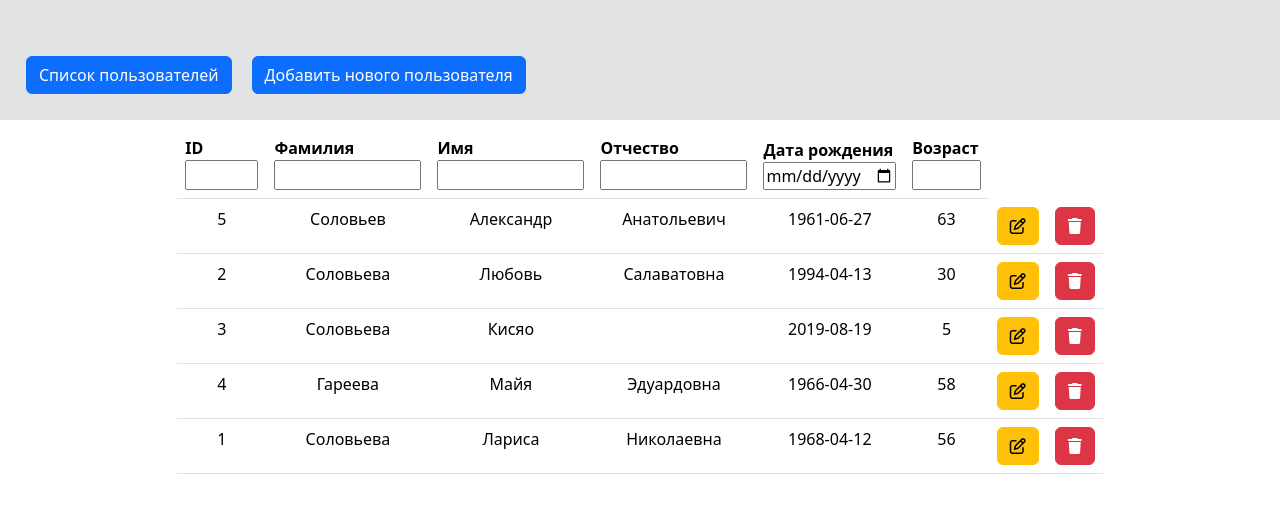
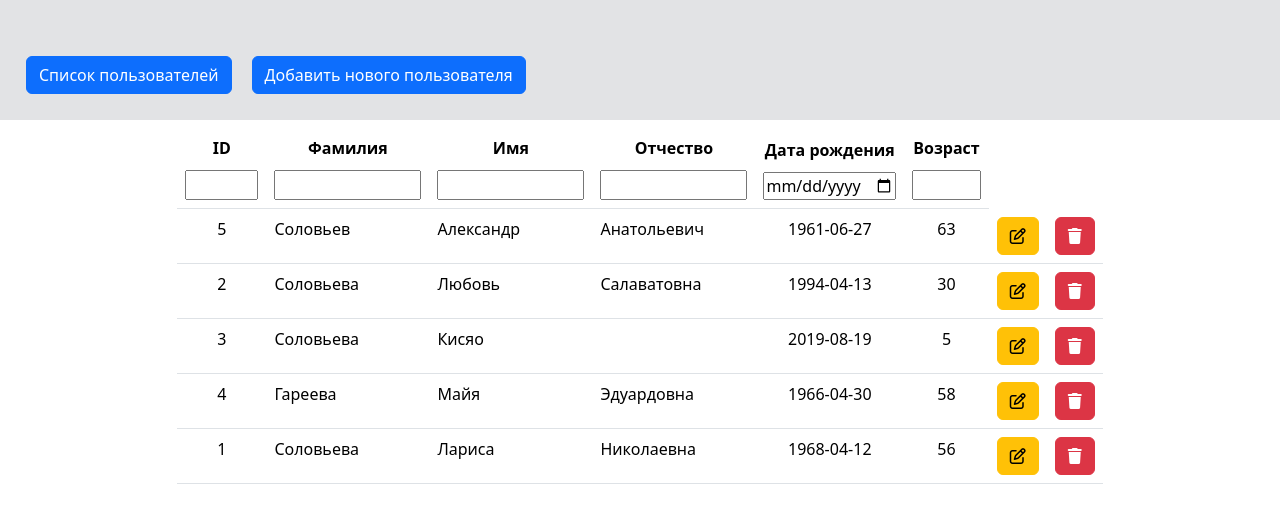
Before and after one commit to SLiubovS/vue-project-ts, a Vue app: page / in a window 1280 px wide. Shown: the top 514 px of the page. Built offline with nearby package versions, Linux system fonts and the light colour scheme.

Commit message:
поправила стили Users.vue

```diff
--- a/src/components/Users.vue
+++ b/src/components/Users.vue
@@ -266,46 +266,46 @@ function searchByInputAge() {
 
 <template>
   <div class="container">
-    <table class="table table-hover">
+    <table class="table table-hover table__tbody_align">
       <thead>
         <tr>
-          <th class="table__th_align" scope="col">
-            <div @click="sortById">ID</div>
+          <th scope="col" class="table__th_align">
+            <div @click="sortById" class="table__div_padding">ID</div>
             <div>
               <input class="table__inputId_size" type="number" v-model="inputId" @input="searchByInputId">
             </div>
           </th>
-          <th class="" scope="col">
-            <div @click="sortByLastName">Фамилия</div>
+          <th class="table__th_align" scope="col">
+            <div @click="sortByLastName" class="table__div_padding">Фамилия</div>
             <div>
-              <input class="" type="text" size="10" oninput="this.size=Math.max(this.value.length, 10)" v-model="inputLastName"
+              <input type="text" size="10" oninput="this.size=Math.max(this.value.length, 10)" v-model="inputLastName"
                 @input="searchByInputLastName">
             </div>
           </th>
-          <th class="" scope="col">
-            <div @click="sortByFirstName">Имя</div>
+          <th class="table__th_align" scope="col">
+            <div @click="sortByFirstName" class="table__div_padding">Имя</div>
             <div>
-              <input class="" type="text" size="10" oninput="this.size=Math.max(this.value.length, 10)" v-model="inputFirstName"
+              <input type="text" size="10" oninput="this.size=Math.max(this.value.length, 10)" v-model="inputFirstName"
                 @input="searchByInputFirstName">
             </div>
           </th>
-          <th class="" scope="col">
-            <div @click="sortBySurName">Отчество</div>
+          <th class="table__th_align" scope="col">
+            <div @click="sortBySurName" class="table__div_padding">Отчество</div>
             <div>
-              <input class="" type="text" size="10" oninput="this.size=Math.max(this.value.length, 10)" v-model="inputSurName"
+              <input type="text" size="10" oninput="this.size=Math.max(this.value.length, 10)" v-model="inputSurName"
                 @input="searchByInputSurName">
             </div>
           </th>
 
-          <th class="" scope="col">
-            <div @click="sortByBirthday">Дата рождения</div>
+          <th class="table__th_align" scope="col">
+            <div @click="sortByBirthday" class="table__div_padding">Дата рождения</div>
             <div>
               <input class="table__inputDate_size" type="date" v-model="inputBirthday"
                 @input="searchByInputBirthday">
             </div>
           </th>
-          <th class="" scope="col">
-            <div @click="sortByAge">Возраст</div>
+          <th class="table__th_align" scope="col">
+            <div @click="sortByAge" class="table__div_padding">Возраст</div>
             <div>
               <input class="table__inputAge_size" type="number" v-model="inputAge" @input="searchByInputAge">
             </div>
@@ -313,33 +313,33 @@ function searchByInputAge() {
         </tr>
       </thead>
 
-      <tbody class="table__tbody_align">
-        <tr class="" v-for="user in users" :key="user.id">
+      <tbody>
+        <tr v-for="user in users" :key="user.id">
           <td class="table__td_align">
             {{ user.id }}
           </td>
-          <td class="">
+          <td>
             {{ user.lastName }}
           </td>
-          <td class="">
+          <td>
             {{ user.firstName }}
           </td>
-          <td class="">
+          <td>
             {{ user.surName }}
           </td>
 
-          <td class="">
+          <td class="table__td_align">
             {{ user.birthday.toISOString().split("T")[0] }}
           </td>
-          <td class="">
+          <td class="table__td_align">
             {{ user.age }}
           </td>
-          <td class="">
+          <td>
             <button type="button" class="btn btn-warning" @click="goToEdit(user.id)">
               <i class="fa-regular fa-pen-to-square"></i>
             </button>
           </td>
-          <td class="">
+          <td>
             <button type="button" class="btn btn-danger" @click="userDelete(user.id)">
               <i class="fa-solid fa-trash"></i>
             </button>
@@ -371,15 +371,14 @@ function searchByInputAge() {
   width: 7.5ch;
 }
 
-.table__tbody_align {
+.table__th_align,
+.table__td_align {
   text-align: center;
 }
 
-
-/* .table__th_align,
-.table__td_align {
-  text-align: center;
-} */
+.table__div_padding {
+padding-bottom: 10px;
+}
 
 
 
```
